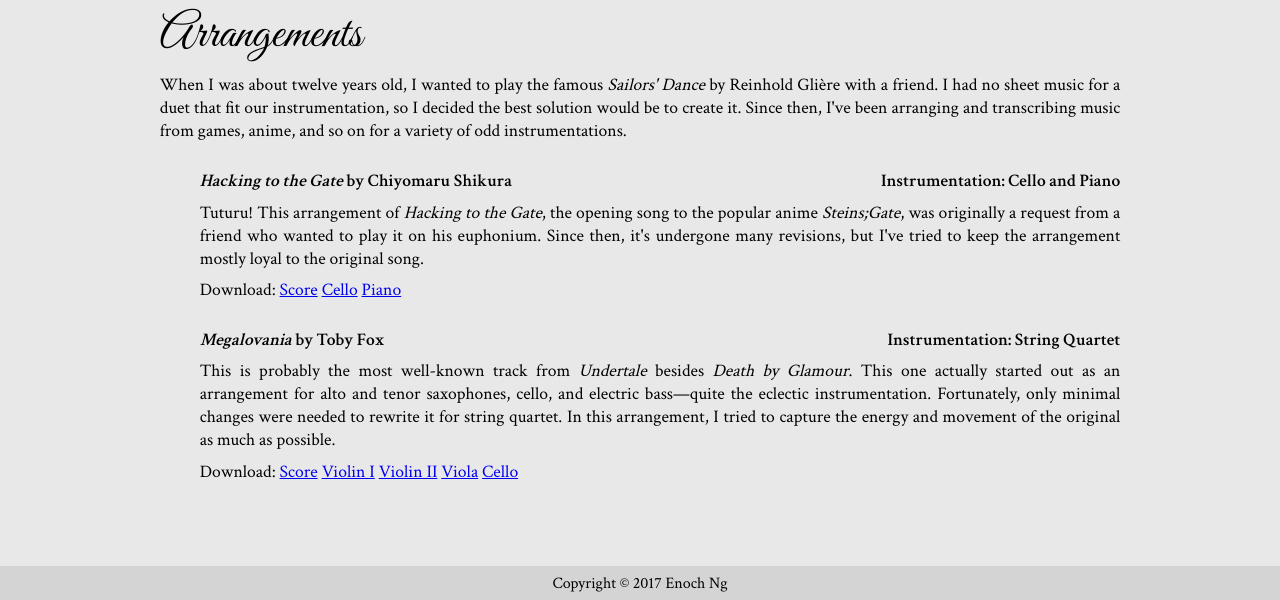
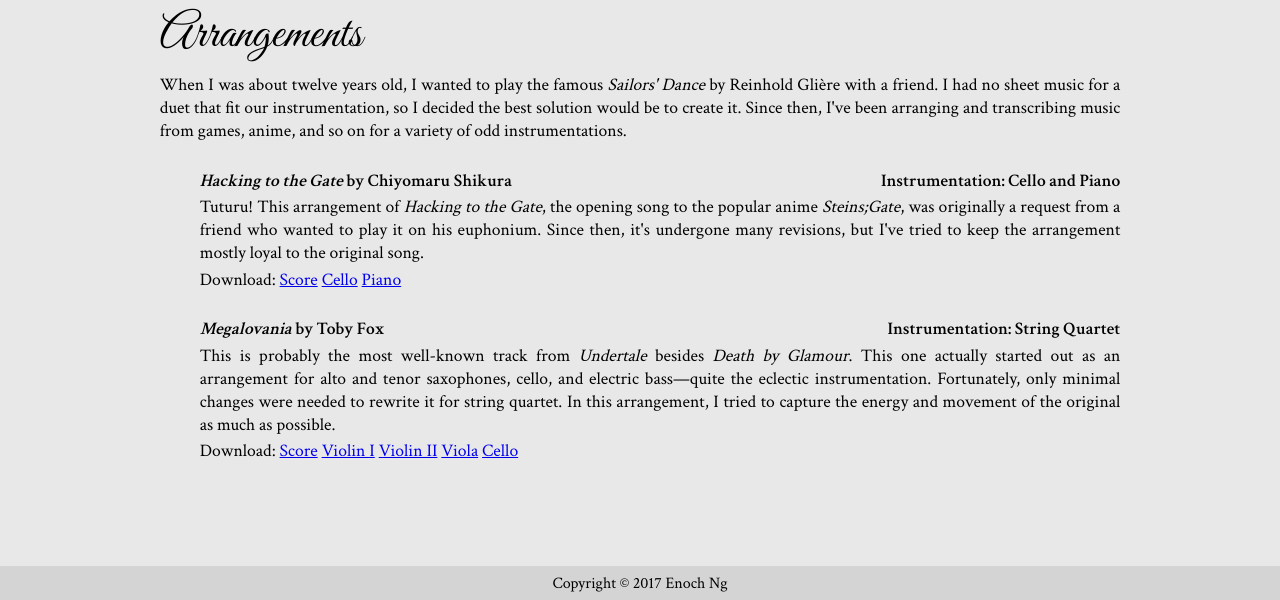
Before and after one commit to enoch-ng/enoch-ng.github.io-old, a PHP site: page /arrangements/ in a window 1280 px wide. Shown: the part 200-800 px from the top of the page. Run offline with PHP 8.4, Linux system fonts and the light colour scheme.

Commit message:
Slight visual changes

```diff
--- a/arrangements/index.html
+++ b/arrangements/index.html
@@ -29,7 +29,7 @@
 						<p class="work-title"><i>Hacking to the Gate</i> by Chiyomaru Shikura</p>
 						<p class="work-info">Instrumentation: Cello and Piano</p>
 						<p class="work-desc">Tuturu! This arrangement of <i>Hacking to the Gate</i>, the opening song to the popular anime <i>Steins;Gate</i>, was originally a request from a friend who wanted to play it on his euphonium. Since then, it's undergone many revisions, but I've tried to keep the arrangement mostly loyal to the original song.</p>
-						<p>Download:
+						<p class="work-extra">Download:
 							<a href="steinsgate/Hacking to the Gate - Score.pdf" target="_blank">Score</a>
 							<a href="steinsgate/Hacking to the Gate - Cello.pdf" target="_blank">Cello</a>
 							<a href="steinsgate/Hacking to the Gate - Piano.pdf" target="_blank">Piano</a>
@@ -40,7 +40,7 @@
 						<p class="work-title"><i>Megalovania</i> by Toby Fox</p>
 						<p class="work-info">Instrumentation: String Quartet</p>
 						<p class="work-desc">This is probably the most well-known track from <i>Undertale</i> besides <i>Death by Glamour</i>. This one actually started out as an arrangement for alto and tenor saxophones, cello, and electric bass&mdash;quite the eclectic instrumentation. Fortunately, only minimal changes were needed to rewrite it for string quartet. In this arrangement, I tried to capture the energy and movement of the original as much as possible.</p>
-						<p>Download:
+						<p class="work-extra">Download:
 							<a href="megalovania/Megalovania - Score.pdf" target="_blank">Score</a>
 							<a href="megalovania/Megalovania - Violin I.pdf" target="_blank">Violin I</a>
 							<a href="megalovania/Megalovania - Violin II.pdf" target="_blank">Violin II</a>
--- a/theme.css
+++ b/theme.css
@@ -92,6 +92,10 @@ h2 {
 .work-info {
 	text-align: right;
 	font-weight: 600;
+}
+
+.work-info, .work-desc, .work-extra {
+	margin: .2em 0 !important;
 }
 
 #footer {
```
